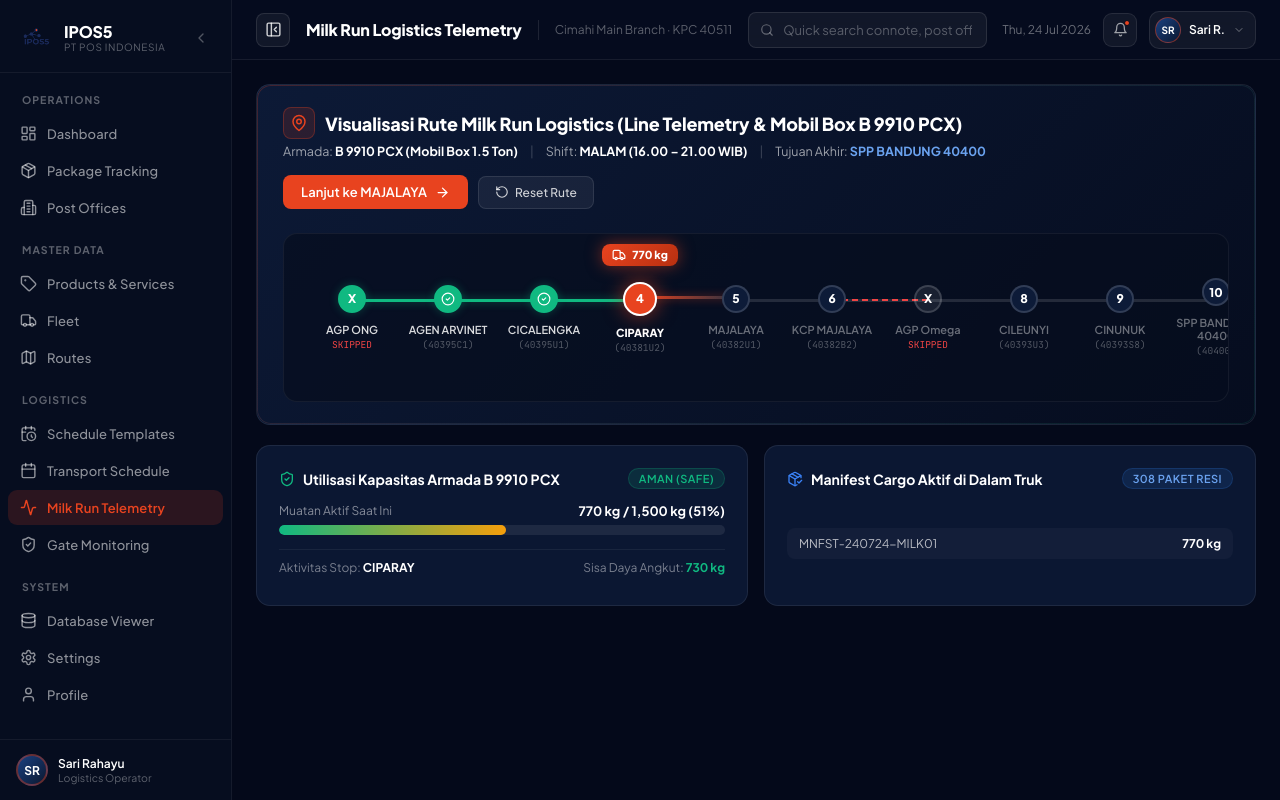
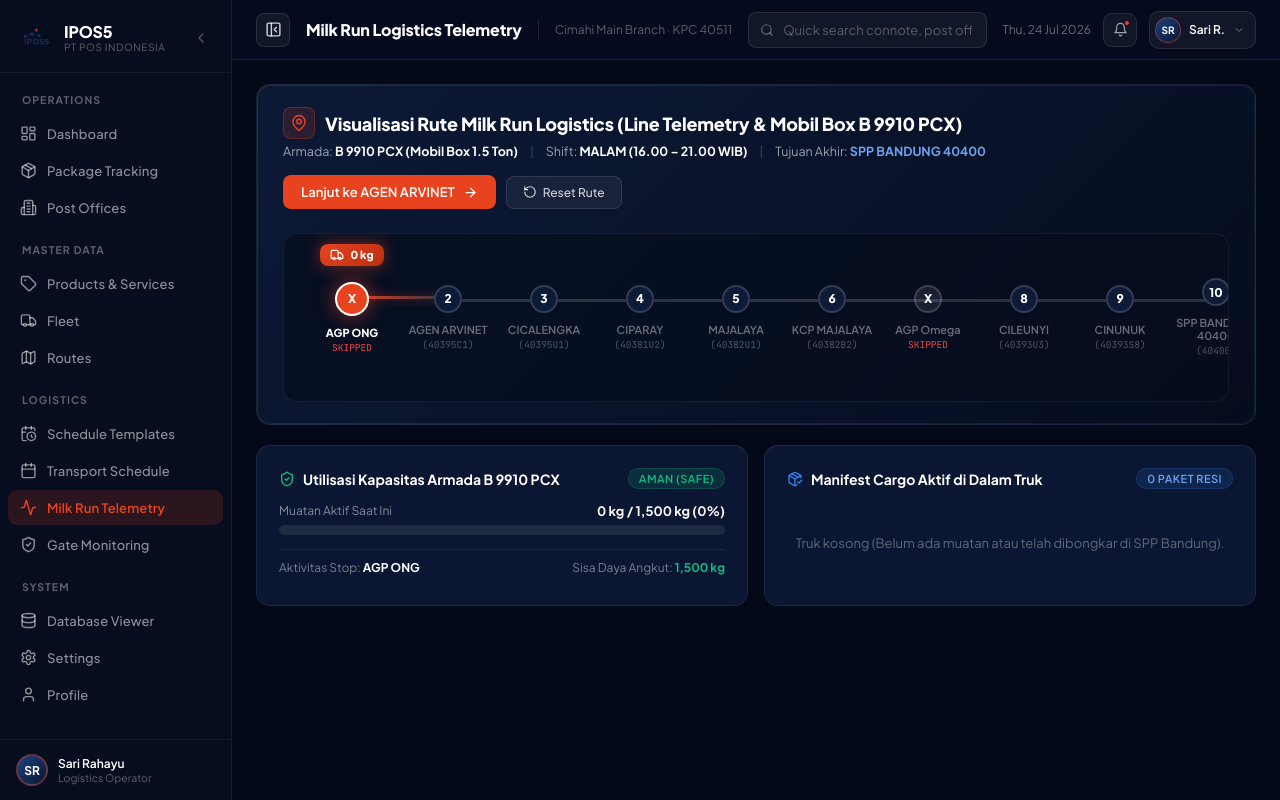
Before and after one commit to dalsispusat35-wq/ipos5, a React (Vite) app in the folder redesign/client/: page /route-journey in a window 1280 px wide. Built offline with nearby package versions, Linux system fonts and the light colour scheme; no server answers.

Commit message:
fix(telemetry): make all route connecting lines 100% solid, uniform, and clean across all stop nodes

```diff
--- a/redesign/client/src/pages/RouteJourney.jsx
+++ b/redesign/client/src/pages/RouteJourney.jsx
@@ -15,7 +15,7 @@
     { id: 10, name: 'SPP BANDUNG 40400', code: '40400', status: 'DESTINATION', isSkipped: false, load: 0 },
   ];
 
-  const [currentStopIndex, setCurrentStopIndex] = useState(3);
+  const [currentStopIndex, setCurrentStopIndex] = useState(0);
 
   const nextStop = () => {
     let nextIdx = currentStopIndex + 1;
@@ -93,7 +93,7 @@
           </div>
         </div>
 
-        {/* Horizontal Telemetry Node Graph with Route Connecting Lines */}
+        {/* Horizontal Telemetry Node Graph with Uniform Clean Connecting Lines */}
         <div
           style={{
             marginTop: 24,
@@ -112,7 +112,7 @@
 
               return (
                 <div key={stop.id} style={{ flex: 1, display: 'flex', flexDirection: 'column', alignItems: 'center', position: 'relative' }}>
-                  {/* Connecting Route Line Segment between nodes */}
+                  {/* Clean Uniform Connecting Line Segment */}
                   {i < stops.length - 1 && (
                     <div
                       style={{
@@ -125,8 +125,7 @@
                           ? '#10b981'
                           : i === currentStopIndex
                           ? 'linear-gradient(90deg, #e8431f 0%, rgba(255,255,255,0.15) 100%)'
-                          : 'rgba(255,255,255,0.12)',
-                        borderTop: stops[i + 1].isSkipped ? '2px dashed #ef4444' : 'none',
+                          : 'rgba(255,255,255,0.15)',
                         boxShadow: i < currentStopIndex ? '0 0 8px rgba(16,185,129,0.5)' : (i === currentStopIndex ? '0 0 8px rgba(232,67,31,0.5)' : 'none'),
                         zIndex: 1,
                         transition: 'all 0.3s ease'
```
